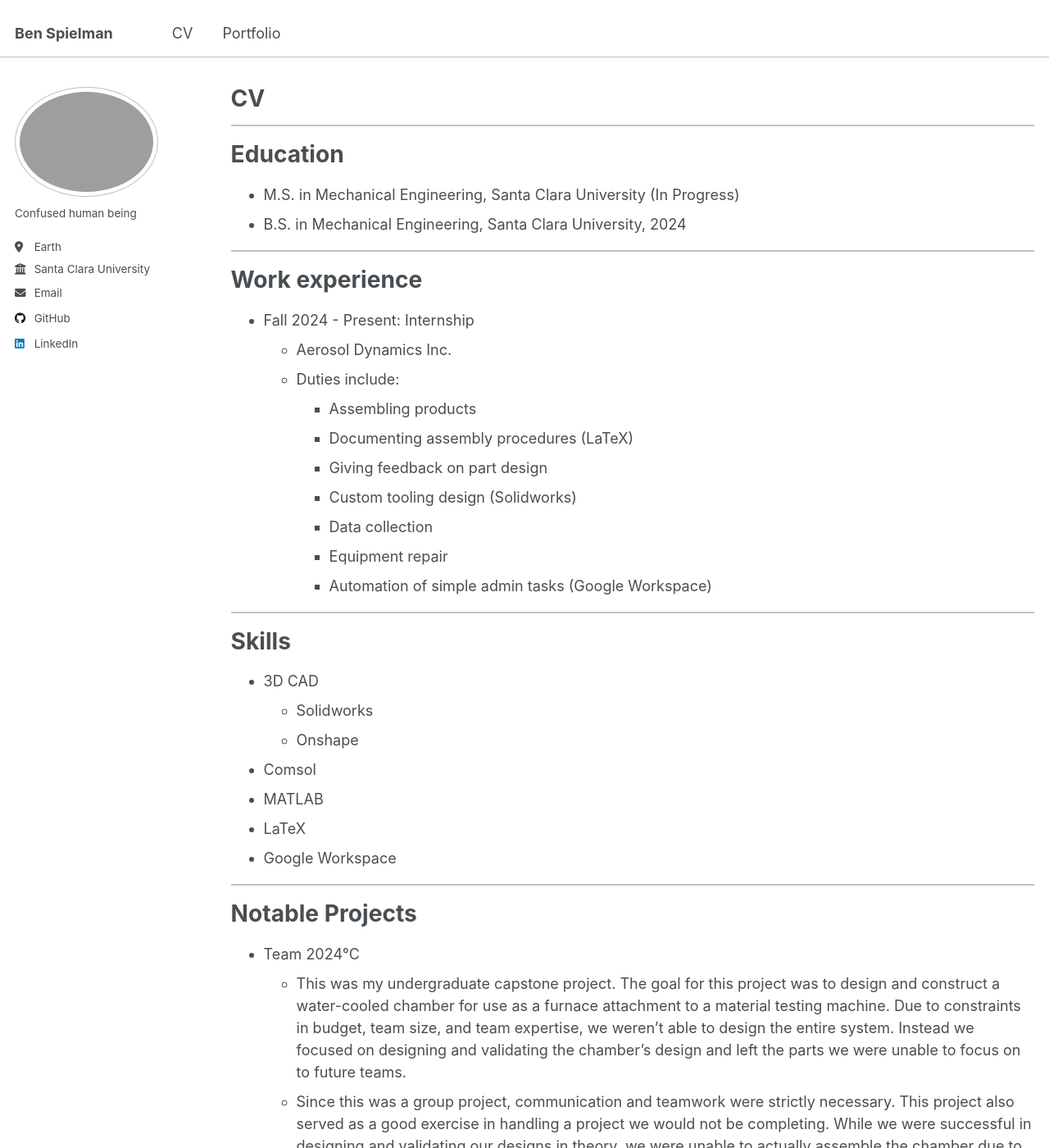
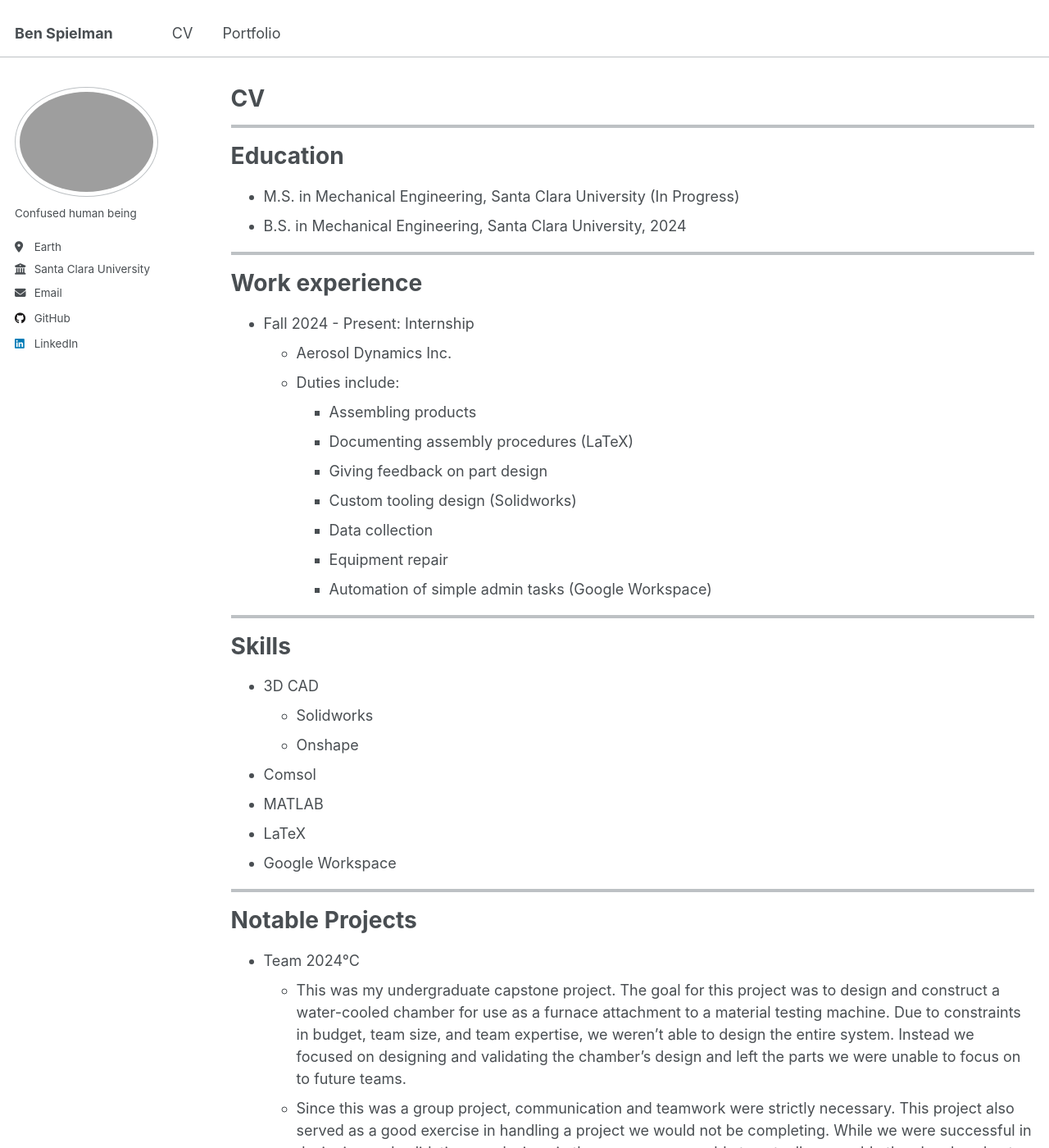
Before and after one commit to pizza496/pizza496.github.io, a Jekyll site: the page built from _pages/cv.md, in a window 1280 px wide and 1400 px high. Shown: the whole window at 82% size. Built offline with Jekyll 4.4.1, drawn with Linux system fonts in a browser that asks for light colours.

Commit message:
css update pt 2

```diff
--- a/_sass/layout/_base.scss
+++ b/_sass/layout/_base.scss
@@ -162,7 +162,7 @@ hr {
   display: block;
   margin: 1em 0;
   border: 0;
-  border-top: 2px solid var(--global-border-color);
+  border-top: 4px solid var(--global-border-color);
 }
 
 /* lists */
--- a/_sass/theme/_default.scss
+++ b/_sass/theme/_default.scss
@@ -8,6 +8,7 @@ $dark-gray                  : mix(#000, $gray, 40%);
 $darker-gray                : mix(#000, $gray, 60%);
 $light-gray                 : mix(#fff, $gray, 50%);
 $lighter-gray               : mix(#fff, $gray, 90%);
+
 
 /* Color codes used for the site */
 $danger-color               : #ee5f5b;
```
